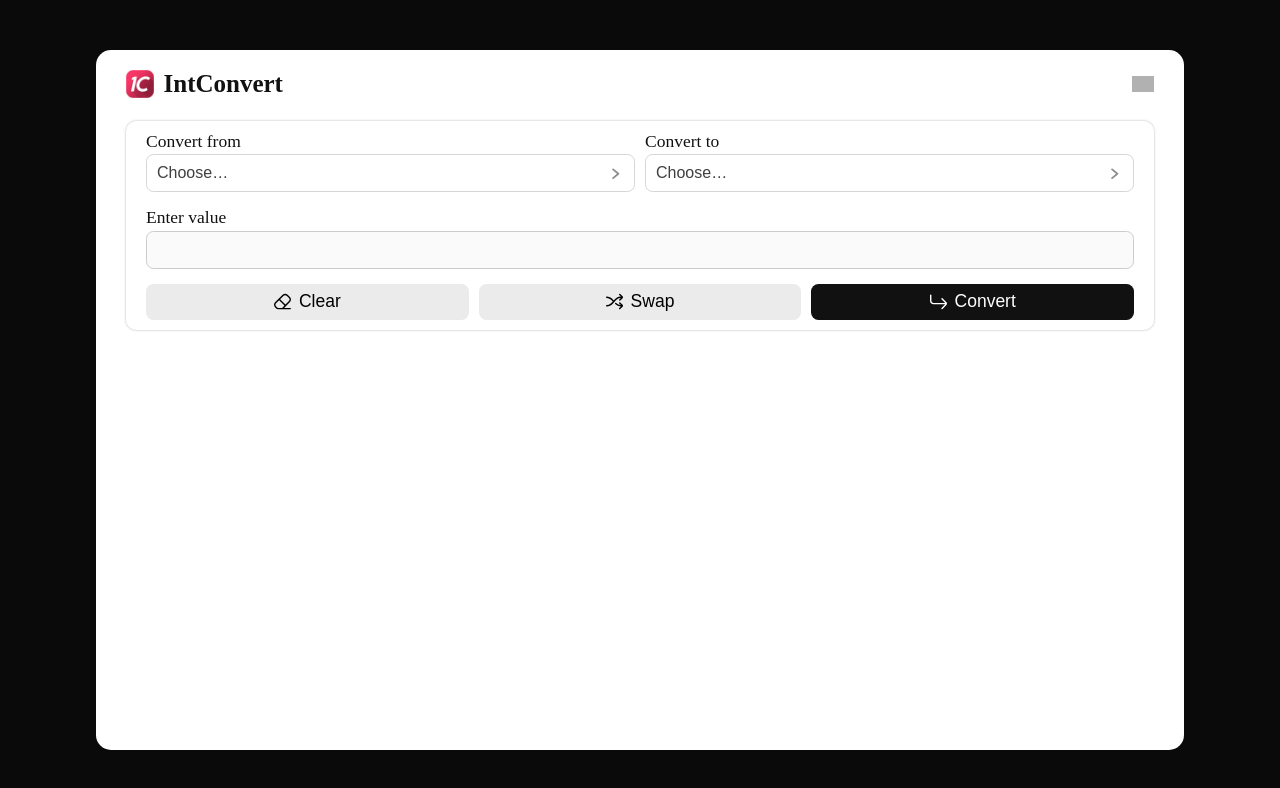
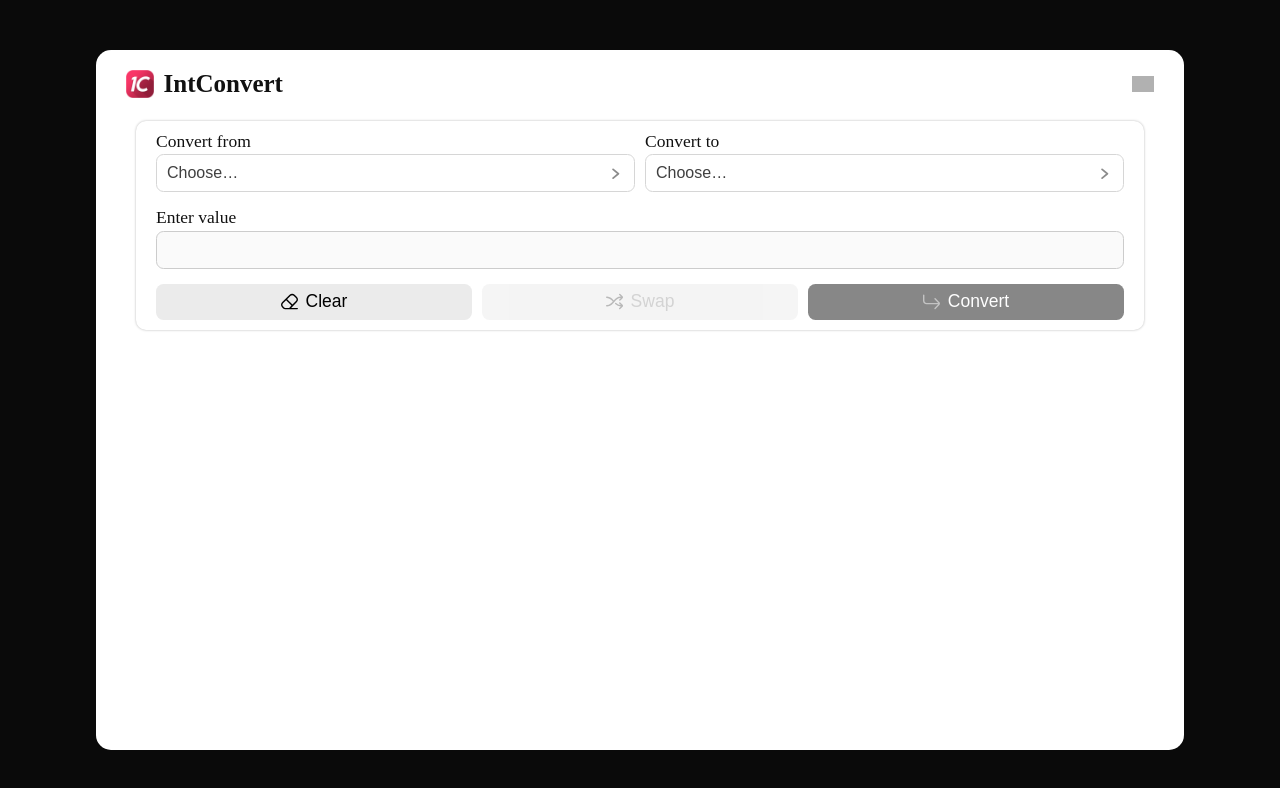
Before and after one commit to loganmwiggins/IntConvert, a React (Vite) app: page /home in a window 1280 px wide. Shown: the top 788 px of the page. Built offline with nearby package versions, Linux system fonts and the light colour scheme; grey boxes are pictures that could not be loaded; a web font is replaced by a local one.

Commit message:
disabled button validation

```diff
--- a/src/index.css
+++ b/src/index.css
@@ -50,7 +50,8 @@ p, a, span { font-size: 1.75rem; }
     display: flex;
     flex-direction: column;
     /* max-width: 1024px; */
-    padding: 2rem 0;
+    padding: 2rem 1rem;
+    gap: 2rem;
     min-height: 0;
 }
 
--- a/src/pages/Home.jsx
+++ b/src/pages/Home.jsx
@@ -158,7 +158,7 @@ function getBaseRegex(base) {
 // Component
 // ---------------------------
 function Home() {
-    const [fromBase, setFromBase] = useState(null); // "bin"|"oct"|"dec"|"hex"
+    const [fromBase, setFromBase] = useState(null);
     const [toBase, setToBase] = useState(null);
     const [fromValue, setFromValue] = useState("");
     const [result, setResult] = useState(null);
@@ -238,6 +238,8 @@ function Home() {
     };
 
     const handleClear = () => {
+        setFromBase(null);
+        setToBase(null);
         setFromValue("");
         setResult(null);
         setCalculationHtml(null);
@@ -250,13 +252,14 @@ function Home() {
     const handleSwap = () => {
         setToBase(fromBase);
         setFromBase(toBase);
-        // mimic original UX: keep input as-is; clear outputs
         setResult(null);
         setCalculationHtml(null);
         setDescription(null);
         setOtherResult1(null);
         setOtherResult2(null);
+        setInputError(null);
     };
+
 
     return (
         <div className="page-wrapper">
@@ -291,7 +294,7 @@ function Home() {
                                     type="text"
                                     value={fromValue ?? ""}
                                     onChange={handleInputChange}
-                                    disabled={!fromBase}
+                                    disabled={!fromBase || !toBase}
                                 />
                                 <AnimatePresence>
                                     {inputError && (
@@ -322,6 +325,7 @@ function Home() {
                                     className="btn-secondary"
                                     style={{ flex: 1 }}
                                     onClick={handleSwap}
+                                    disabled={!fromBase && !toBase}
                                 >
                                     <img src="/assets/icons/shuffle.svg" draggable="false" />
                                     <span>Swap</span>
--- a/src/pages/Info.jsx
+++ b/src/pages/Info.jsx
@@ -11,6 +11,9 @@ function Info() {
                     IntConvert was developed with the goal of creating a simple, intuitive, and well-designed application for converting integers with different bases. As a result, with this app, users are able to easily make accurate conversions between the binary, octal, decimal, and hexadecimal number systems.
                 </p>
             </Card>
+            <Card header="App Version" canCollapse={false}>
+                <p>Version 2.0.0</p>
+            </Card>
         </div>
     );
 }
--- a/src/stylesheets/ss-shared/Inputs.css
+++ b/src/stylesheets/ss-shared/Inputs.css
@@ -46,7 +46,7 @@ button {
 
     img {
         width: 1.75rem;
-        opacity: 1;
+        /* opacity: 1; */
     }
 }
 
@@ -75,3 +75,16 @@ button {
         opacity: 0.8;
     }
 }
+
+button:disabled,
+.btn-secondary:disabled,
+.btn-primary:disabled {
+    opacity: 0.5;
+    cursor: default;
+}
+
+button:disabled img,
+.btn-secondary:disabled img,
+.btn-primary:disabled img {
+    opacity: 0.5;
+}
```
